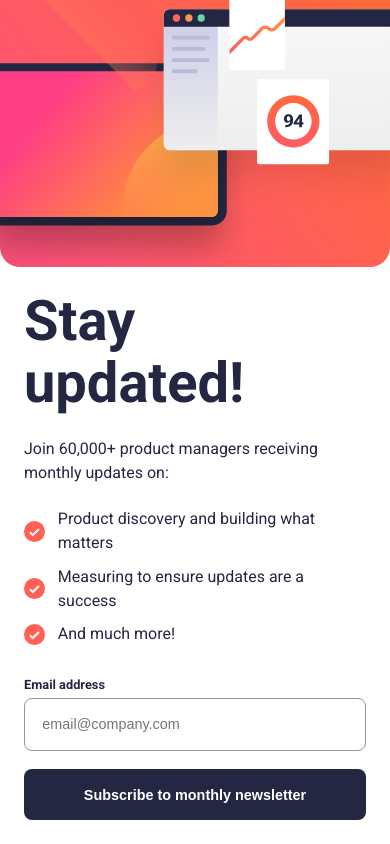
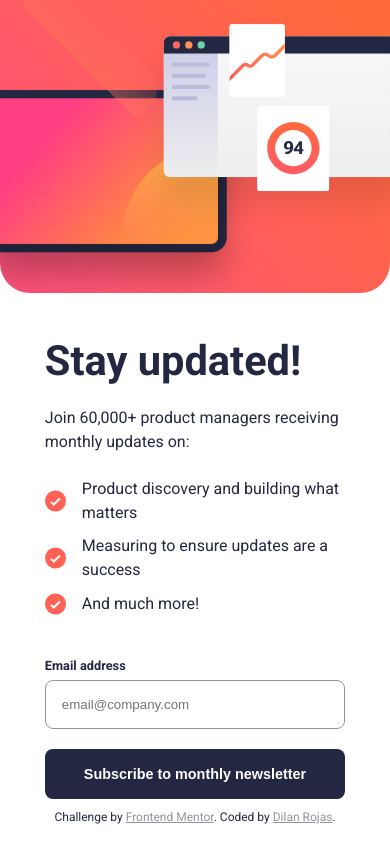
Before and after one commit to dilanrojas/newsletter-sign-up-with-messages, a website built with Vite: page index.html in a window 390 px wide. Built offline with nearby package versions, Linux system fonts and the light colour scheme.

Commit message:
Update 1

```diff
--- a/index.html
+++ b/index.html
@@ -14,7 +14,7 @@
 
         <div class="sign-up-wrapper container">
 
-          <div class="col1">
+          <div class="col1 flow" style="--flow-space: 2.5em;">
             <div class="features flow" style="--flow-space: 1.4em;">
               <h1>Stay updated!</h1>
 
@@ -31,11 +31,13 @@
             </div>
             <div class="form-wrapper">
               <form action="signup" id="email-form">
-                <div class="email-label-wrapper">
-                  <label for="email">Email address</label>
-                  <span id="email-error"></span>
+                <div class="email-wrapper flow" style="--flow-space: .4em">
+                  <div class="email-label-wrapper">
+                    <label for="email">Email address</label>
+                    <span id="email-error"></span>
+                  </div>
+                  <input id="email" name="username" type="email" autocomplete="off" placeholder="email@company.com" />
                 </div>
-                <input id="email" name="username" type="email" autocomplete="off" placeholder="email@company.com" />
                 <button id="subscribe-btn">Subscribe to monthly newsletter</button>
               </form>
             </div>
@@ -72,13 +74,14 @@
 
 <style>
     .attribution {
-      color: black;
+      color: var(--clr-slate-gray);
       font-size: 12px;
       text-align: center;
       position: absolute;
-      bottom: 0;
-      margin-bottom: 10px;
-      z-index: 10;
+      z-index: 20;
+      margin-bottom: 1.5em;
+      border-radius: 30px;
+      align-self: end;
     }
     .attribution a {color: var(--clr-grey); }
 </style>
--- a/style.css
+++ b/style.css
@@ -29,7 +29,7 @@
   --fs-750: 2.4em;
   --fs-800: 2.6em;
   --fs-850: 2.8em;
-  --fs-900: 3.5em;
+  --fs-900: 3.3em;
 
   --fw-regular: 400;
   --fw-bold: 700;
@@ -67,30 +67,30 @@ ol[role="list"] {
   display: flex;
   align-items: center;
   justify-content: center;
+  width: 100%;
+  height: 100dvh;
   background-color: var(--clr-charcoal-grey);
+
   position: relative;
-  height: 100dvh;
-  width: 100%;
-  overflow: auto;
 }
 
 .sign-up-wrapper {
+  padding: 1.2em;
+  --custom-width: 57em;
+
+  display: flex;
   background-color: var(--clr-neutral-100);
-  display: grid;
-  grid-template-columns: 1fr 1fr;
-  padding: 1.5em;
-  border-radius: 35px;
-  gap: 2em;
-  z-index: 20;
+  border-radius: 30px;
+  box-shadow: 0px 0px 40px var(--clr-slate-grey);
+  z-index: 10;
 }
 
 .col1 {
+  padding: 2.8em;
   display: flex;
   flex-direction: column;
+  align-items: start;
   justify-content: center;
-  align-items: start;
-  padding: 2.3em;
-  gap: 1.8em;
 }
 
 .features h1 {
@@ -100,9 +100,17 @@ ol[role="list"] {
 
 .features-list li {
   display: flex;
+  gap: 1em;
+}
+
+.col2 {
+  display: flex;
   align-items: center;
-  justify-content: start;
-  gap: .8em;
+  justify-content: center;
+}
+
+.col2 img {
+  height: 575px;
 }
 
 .form-wrapper {
@@ -112,113 +120,90 @@ ol[role="list"] {
 .form-wrapper form {
   display: flex;
   flex-direction: column;
+  gap: 1.2em;
+}
+
+@media (max-width: 900px) {
+  .sign-up-wrapper {
+    overflow: auto;
+    flex-direction: column-reverse;
+    position: absolute;
+    min-height: 100dvh;
+    min-width: 100%;
+    border-radius: 0px;
+    padding: 0em!important;
+  }
+  .features h1 {
+    font-size: var(--fs-800);
+  }
+  .col2 {
+    padding: 0em!important;
+    background-image: url("public/illustration-sign-up-mobile.svg");
+    background-repeat: no-repeat;
+    background-position: center;
+    background-size: cover;
+    overflow: hidden;
+    border-bottom-left-radius: 30px;
+    border-bottom-right-radius: 30px;
+  }
+  .col2 img {
+    opacity: 0;
+  }
 }
 
 input:where([type="email"]) {
-  border-radius: 8px;
   padding: 1.2em;
   border: 1px solid var(--clr-grey);
-  margin-bottom: 1.3em;
-  font-size: var(--fs-350);
+  border-radius: 8px;
+  width: 100%;
 }
 
 input:where([type="email"]):focus {
   border: 1px solid black;
-  outline: 0px;
+  outline: 0;
 }
 
 .email-label-wrapper {
   display: flex;
   font-size: var(--fs-300);
   font-weight: var(--fw-bold);
-  margin-bottom: .3em;
-}
-
-.email-label-wrapper span {
-  color: var(--clr-tomato);
 }
 
 .email-label-wrapper :first-child {
   margin-right: auto;
 }
 
-.col2 {
-  display: flex;
-  align-items: center;
-  justify-content: center;
+#email-error {
+  color: var(--clr-tomato)
 }
 
-.col2 img {
-  content: url("/public/illustration-sign-up-desktop.svg");
-  max-height: 590px;
+.sign-up-success-wrapper {
+  display: none;
 }
 
-@media(max-width: 850px) {
-  .sign-up-wrapper {
-    display: flex;
-    flex-direction: column-reverse;
-    position: absolute;
-    border-radius: 0;
-    inset: 0;
-    min-height: 100%;
-    min-width: 100%;
-    padding: 0;
-    gap: 0em;
-    overflow: hidden;
-  }
-
-  .col1 {
-    padding: 1.5em;
-  }
-
-  .col2 {
-    display: flex;
-    align-items: center;
-    justify-content: center;
-    width: 100%;
-  }
-
-  .col2 img {
-    content: url("/public/illustration-sign-up-mobile.svg");
-    object-fit: cover;
-    object-position: center;
-    width: 100%;
-    max-height: 350px;
-    border-bottom-left-radius: 20px;
-    border-bottom-right-radius: 20px;
-  }
+/* Success */
+.sign-up-success-wrapper {
+  flex-direction: column;
+  gap: 2em;
+  background-color: var(--clr-neutral-100);
+  border-radius: 30px;
+  padding: 3em;
+}
+.sign-up-success-wrapper h1 {
+  font-size: var(--fs-900);
 }
 
-/* Success Message */
-.sign-up-success-wrapper {
-  background-color: var(--clr-neutral-100);
-  display: none;
-  flex-direction: column;
-  max-width: 30em;
-  padding: 3em;
-  border-radius: 35px;
-  gap: 2em;
-  z-index: 20;
-}
-
-@media(max-width: 850px) {
+@media(max-width: 900px) {
   .sign-up-success-wrapper {
+    position: absolute;
     justify-content: center;
-    position: absolute;
-    inset: 0;
-    border-radius: 0;
     min-height: 100dvh;
     min-width: 100%;
-    padding: 1.5em
+    border-radius: 0px;
   }
   .sign-up-success-wrapper button {
     margin-top: auto;
   }
-}
-
-.sign-up-success-wrapper h1 {
-  font-size: var(--fs-900);
-  font-weight: var(--fw-bold);
 }
 
 /* Utility classes */
@@ -230,6 +215,7 @@ input:where([type="email"]):focus {
   max-height: min(var(--max-height), 100% - (var(--padding) * 2));
   max-width: min(var(--max-width), 100% - (var(--padding) * 2));
   margin-inline: auto;
+  overflow: auto;
   scrollbar-width: none;
 }
 
```
